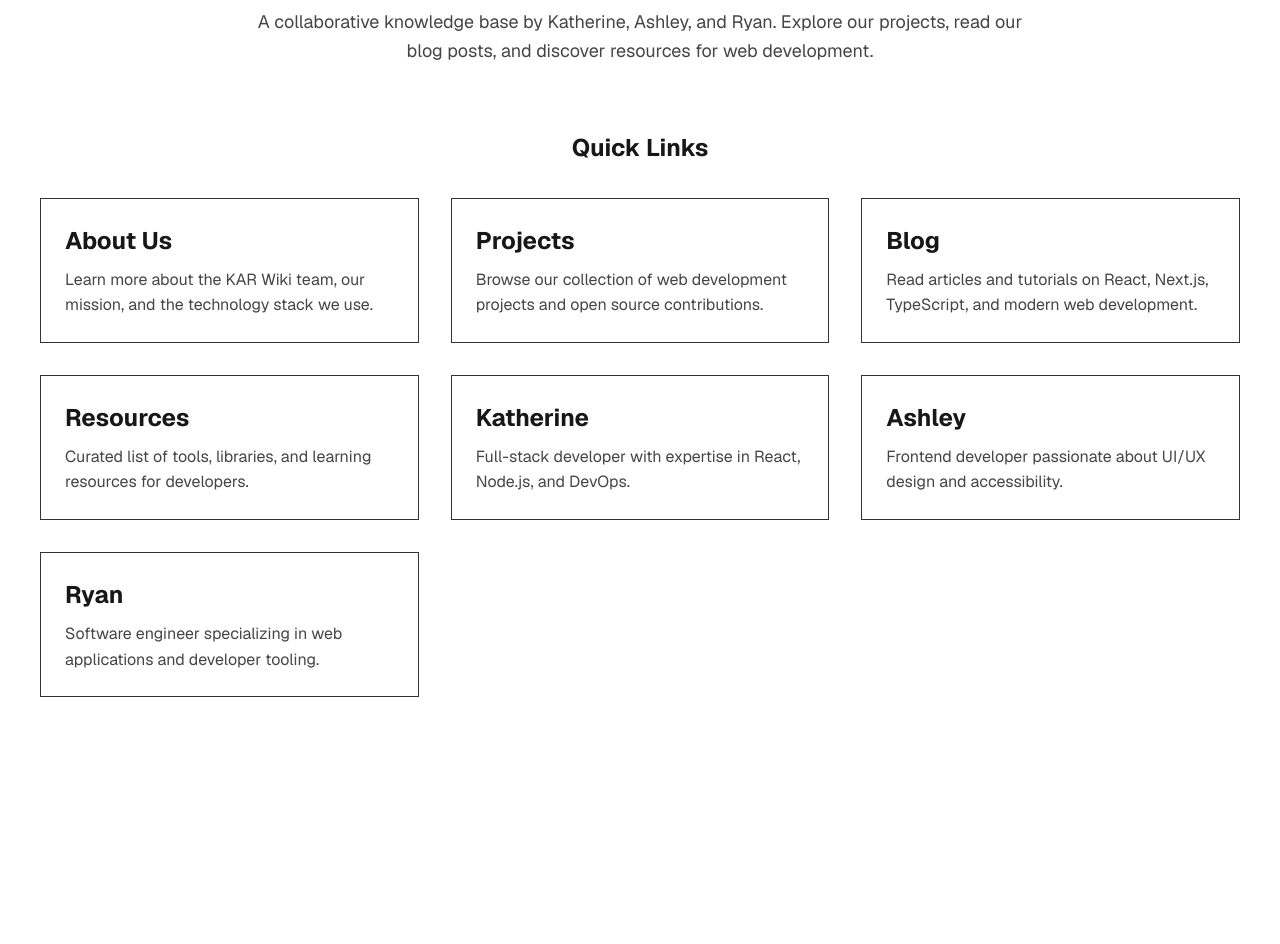
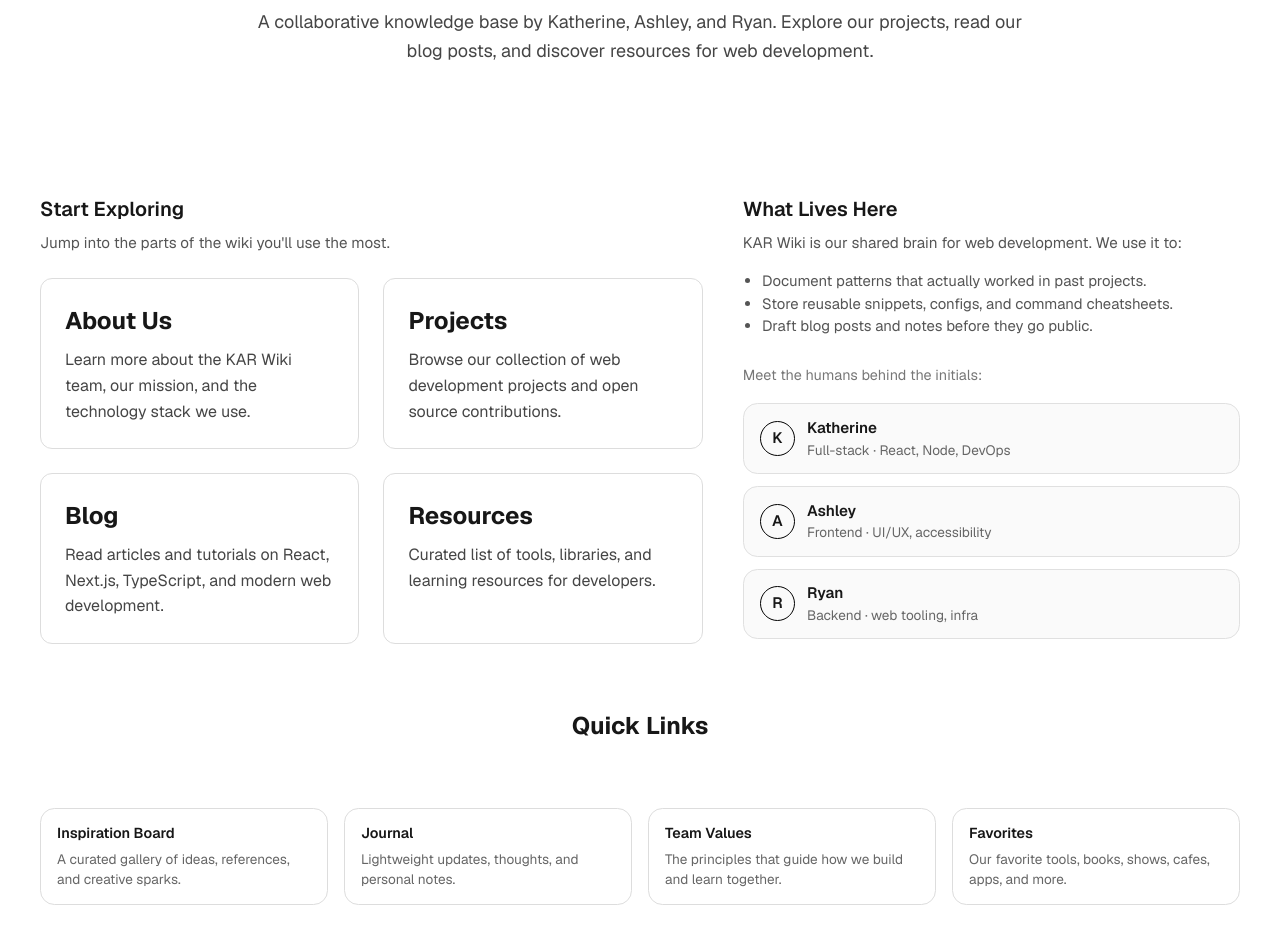
Before and after one commit to ryanisho/kar, a Next.js app in the folder kar/: page / in a window 1280 px wide. Shown: the part 600-1544 px from the top of the page. Before the commit the page ends 1361 px from the top, so only its background shows below. Built offline with nearby package versions, Linux system fonts and the light colour scheme.

Commit message:
updated home page design

```diff
--- a/kar/src/app/page.tsx
+++ b/kar/src/app/page.tsx
@@ -97,7 +97,193 @@ export default function Home() {
           </p>
         </div>
 
-        {/* Quick Links */}
+        {/* Two-column section */}
+        <div
+          style={{
+            display: "grid",
+            gridTemplateColumns: "minmax(0, 2fr) minmax(0, 1.5fr)",
+            gap: "2.5rem",
+            width: "100%",
+            maxWidth: "1200px",
+            margin: "4rem auto",
+          }}
+        >
+          {/* LEFT: Start Exploring */}
+          <div>
+            <h2
+              style={{
+                fontSize: "1.25rem",
+                fontWeight: 600,
+                marginBottom: "0.5rem",
+              }}
+            >
+              Start Exploring
+            </h2>
+            <p
+              style={{
+                fontSize: "0.95rem",
+                color: "#555",
+                marginBottom: "1.5rem",
+              }}
+            >
+              Jump into the parts of the wiki you&apos;ll use the most.
+            </p>
+
+            <div
+              style={{
+                display: "grid",
+                gridTemplateColumns: "repeat(auto-fit, minmax(260px, 1fr))",
+                gap: "1.5rem",
+              }}
+            >
+              <WikiCard
+                title="About Us"
+                description="Learn more about the KAR Wiki team, our mission, and the technology stack we use."
+                link="/about"
+              />
+              <WikiCard
+                title="Projects"
+                description="Browse our collection of web development projects and open source contributions."
+                link="/projects"
+              />
+              <WikiCard
+                title="Blog"
+                description="Read articles and tutorials on React, Next.js, TypeScript, and modern web development."
+                link="/blog"
+              />
+              <WikiCard
+                title="Resources"
+                description="Curated list of tools, libraries, and learning resources for developers."
+                link="/resources"
+              />
+            </div>
+          </div>
+
+          {/* RIGHT: What Lives Here */}
+          <aside>
+            <h2
+              style={{
+                fontSize: "1.25rem",
+                fontWeight: 600,
+                marginBottom: "0.5rem",
+              }}
+            >
+              What Lives Here
+            </h2>
+            <p
+              style={{
+                fontSize: "0.95rem",
+                color: "#555",
+                marginBottom: "1rem",
+              }}
+            >
+              KAR Wiki is our shared brain for web development. We use it to:
+            </p>
+
+            <ul
+              style={{
+                listStyle: "disc",
+                paddingLeft: "1.2rem",
+                fontSize: "0.93rem",
+                color: "#555",
+                marginBottom: "1.75rem",
+              }}
+            >
+              <li>Document patterns that actually worked in past projects.</li>
+              <li>Store reusable snippets, configs, and command cheatsheets.</li>
+              <li>Draft blog posts and notes before they go public.</li>
+            </ul>
+
+            <p
+              style={{
+                fontSize: "0.9rem",
+                color: "#777",
+                marginBottom: "1rem",
+              }}
+            >
+              Meet the humans behind the initials:
+            </p>
+
+            <div
+              style={{
+                display: "flex",
+                flexDirection: "column",
+                gap: "0.75rem",
+              }}
+            >
+              {[
+                {
+                  href: "/katherine",
+                  name: "Katherine",
+                  role: "Full-stack · React, Node, DevOps",
+                },
+                {
+                  href: "/ashley",
+                  name: "Ashley",
+                  role: "Frontend · UI/UX, accessibility",
+                },
+                {
+                  href: "/ryan",
+                  name: "Ryan",
+                  role: "Backend · web tooling, infra",
+                },
+              ].map((p) => (
+                <Link
+                  key={p.href}
+                  href={p.href}
+                  style={{
+                    display: "flex",
+                    alignItems: "center",
+                    gap: "0.75rem",
+                    padding: "0.8rem 1rem",
+                    borderRadius: "0.9rem",
+                    border: "1px solid #e0e0e0",
+                    textDecoration: "none",
+                    color: "inherit",
+                    backgroundColor: "#fafafa",
+                    transition: "border 0.15s ease, background 0.15s ease",
+                  }}
+                >
+                  <div
+                    style={{
+                      width: "2.2rem",
+                      height: "2.2rem",
+                      borderRadius: "999px",
+                      border: "1px solid #000",
+                      display: "flex",
+                      alignItems: "center",
+                      justifyContent: "center",
+                      fontSize: "0.95rem",
+                      fontWeight: 600,
+                    }}
+                  >
+                    {p.name[0]}
+                  </div>
+                  <div>
+                    <div
+                      style={{
+                        fontSize: "0.95rem",
+                        fontWeight: 600,
+                      }}
+                    >
+                      {p.name}
+                    </div>
+                    <div
+                      style={{
+                        fontSize: "0.85rem",
+                        color: "#666",
+                      }}
+                    >
+                      {p.role}
+                    </div>
+                  </div>
+                </Link>
+              ))}
+            </div>
+          </aside>
+        </div>
+
+        {/* Bottom utility row */}
         <div
           style={{
             width: "100%",
@@ -114,48 +300,71 @@ export default function Home() {
           >
             Quick Links
           </h3>
+
           <div
             style={{
               display: "grid",
-              gridTemplateColumns: "repeat(auto-fit, minmax(300px, 1fr))",
-              gap: "2rem",
+              gridTemplateColumns: "repeat(auto-fit, minmax(220px, 1fr))",
+              gap: "1rem",
+              marginTop: "4rem",
+              width: "100%",
+              maxWidth: "1200px",
             }}
           >
-            <WikiCard
-              title="About Us"
-              description="Learn more about the KAR Wiki team, our mission, and the technology stack we use."
-              link="/about"
-            />
-            <WikiCard
-              title="Projects"
-              description="Browse our collection of web development projects and open source contributions."
-              link="/projects"
-            />
-            <WikiCard
-              title="Blog"
-              description="Read articles and tutorials on React, Next.js, TypeScript, and modern web development."
-              link="/blog"
-            />
-            <WikiCard
-              title="Resources"
-              description="Curated list of tools, libraries, and learning resources for developers."
-              link="/resources"
-            />
-            <WikiCard
-              title="Katherine"
-              description="Full-stack developer with expertise in React, Node.js, and DevOps."
-              link="/katherine"
-            />
-            <WikiCard
-              title="Ashley"
-              description="Frontend developer passionate about UI/UX design and accessibility."
-              link="/ashley"
-            />
-            <WikiCard
-              title="Ryan"
-              description="Software engineer specializing in web applications and developer tooling."
-              link="/ryan"
-            />
+            {[
+              {
+                label: "Inspiration Board",
+                text: "A curated gallery of ideas, references, and creative sparks.",
+                href: "/inspiration",
+              },
+              {
+                label: "Journal",
+                text: "Lightweight updates, thoughts, and personal notes.",
+                href: "/journal",
+              },
+              {
+                label: "Team Values",
+                text: "The principles that guide how we build and learn together.",
+                href: "/values",
+              },
+              {
+                label: "Favorites",
+                text: "Our favorite tools, books, shows, cafes, apps, and more.",
+                href: "/favorites",
+              },
+            ].map((item) => (
+              <Link
+                key={item.href}
+                href={item.href}
+                style={{
+                  borderRadius: "0.9rem",
+                  border: "1px solid #ddd",
+                  padding: "0.9rem 1rem",
+                  textDecoration: "none",
+                  color: "inherit",
+                  backgroundColor: "#fff",
+                  transition: "border 0.15s ease, transform 0.15s ease",
+                }}
+              >
+                <div
+                  style={{
+                    fontSize: "0.9rem",
+                    fontWeight: 600,
+                    marginBottom: "0.25rem",
+                  }}
+                >
+                  {item.label}
+                </div>
+                <div
+                  style={{
+                    fontSize: "0.85rem",
+                    color: "#666",
+                  }}
+                >
+                  {item.text}
+                </div>
+              </Link>
+            ))}
           </div>
         </div>
       </div>
--- a/kar/src/components/WikiCard.tsx
+++ b/kar/src/components/WikiCard.tsx
@@ -15,20 +15,20 @@ export default function WikiCard({ title, description, link }: WikiCardProps) {
       style={{
         display: "block",
         padding: "1.5rem",
-        border: "1px solid #333",
-        borderRadius: "0",
+        border: "1px solid #ddd",
+        borderRadius: "0.75rem",
         textDecoration: "none",
         color: "inherit",
-        transition: "all 0.2s",
-        backgroundColor: "transparent",
+        backgroundColor: "#fff",
+        transition: "all 0.2s ease",
       }}
       onMouseEnter={(e) => {
-        e.currentTarget.style.borderColor = "#666";
-        e.currentTarget.style.backgroundColor = "rgba(255, 255, 255, 0.05)";
+        e.currentTarget.style.borderColor = "#ccc";
+        e.currentTarget.style.backgroundColor = "#fafafa";
       }}
       onMouseLeave={(e) => {
-        e.currentTarget.style.borderColor = "#333";
-        e.currentTarget.style.backgroundColor = "transparent";
+        e.currentTarget.style.borderColor = "#ddd";
+        e.currentTarget.style.backgroundColor = "#fff";
       }}
     >
       <h3
```
